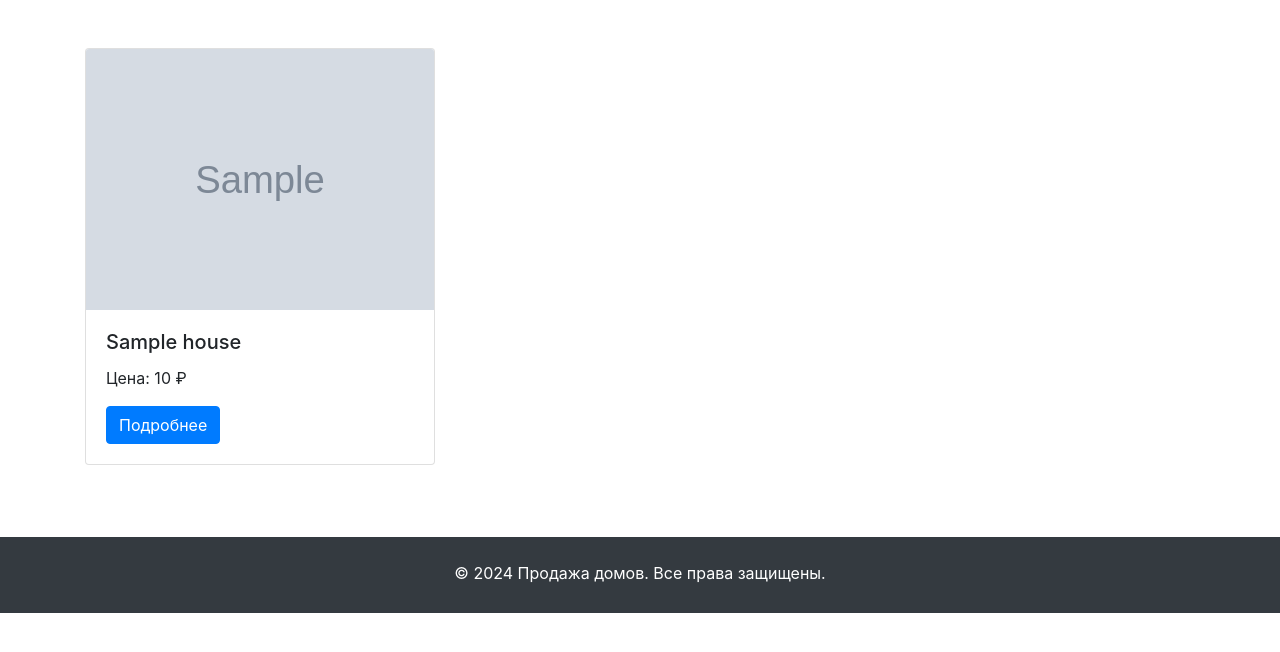
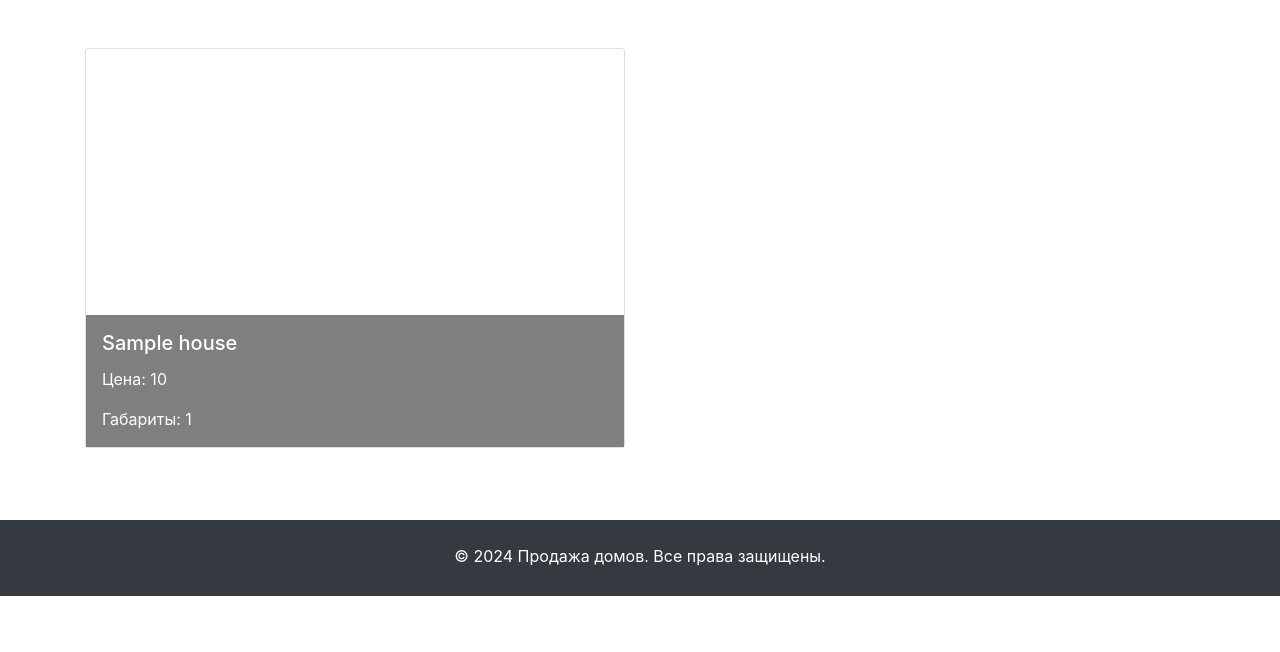
Before and after one commit to alexandr-prokhorov/ZMO, a Django app: template houses/templates/houses/house_list.html in a window 1280 px wide. Shown: the part 72-724 px from the top of the page. Run offline with Django 5.2, Linux system fonts and the light colour scheme; the template is opened without the code that fills it: most values are stand-ins (such as "Sample title", 1, 10 or a date in 2020); grey boxes marked "Sample" are stand-in pictures; some libraries are stand-ins or nearby versions.

Commit message:
1) внесены изменения в шаблоны 2) добавлено приложение houses

```diff
--- a/config/settings.py
+++ b/config/settings.py
@@ -41,7 +41,8 @@
     'django.contrib.staticfiles',
 
     # Мои приложения.
-    'users', 'houses'
+    'users',
+    'houses'
 ]
 
 MIDDLEWARE = [
--- a/houses/templates/houses/house_detail.html
+++ b/houses/templates/houses/house_detail.html
@@ -6,14 +6,14 @@
     <div class="card">
         <div class="row g-0">
             <div class="col-md-6">
-                {% if house.photo %}
-                    <img src="{{ house.photo.url }}" class="img-fluid rounded-start" alt="{{ house.name }}">
+                {% if house.photo_house %}
+                    <img src="{{ house.photo_house.url }}" class="img-fluid rounded-start" alt="{{ house.name }}">
                 {% endif %}
             </div>
             <div class="col-md-6">
                 <div class="card-body">
                     <h1 class="card-title">{{ house.name }}</h1>
-                    <p class="card-text"><strong>Цена:</strong> {{ house.price }} ₽</p>
+                    <p class="card-text"><strong>Цена:</strong> {{ house.price }} </p>
                     <p class="card-text"><strong>Габариты:</strong> {{ house.size }}</p>
                     <p class="card-text"><strong>Описание:</strong> {{ house.description }}</p>
                     <a href="{% url 'house-list' %}" class="btn btn-secondary">Назад к списку</a>
--- a/houses/templates/houses/house_list.html
+++ b/houses/templates/houses/house_list.html
@@ -5,17 +5,24 @@
 {% block content %}
     <div class="row">
         {% for house in houses %}
-            <div class="col-md-4 mb-4">
-                <div class="card">
-                    {% if house.photo %}
-                        <img src="{{ house.photo.url }}" class="card-img-top" alt="{{ house.name }}">
-                    {% endif %}
-                    <div class="card-body">
+            <div class="col-md-6 mb-4">
+                <a href="{% url 'house-detail' house.pk %}" class="card clickable-card" style="
+                    background-image: url('{{ house.preview_image.url }}');
+                    background-size: cover;
+                    background-position: center;
+                    height: 400px;
+                    color: white;
+                    text-decoration: none;
+                    display: flex;
+                    flex-direction: column;
+                    justify-content: flex-end;
+                ">
+                    <div style="background: rgba(0, 0, 0, 0.5); padding: 1rem;">
                         <h5 class="card-title">{{ house.name }}</h5>
-                        <p class="card-text">Цена: {{ house.price }} ₽</p>
-                        <a href="{% url 'house-detail' house.pk %}" class="btn btn-primary">Подробнее</a>
+                        <p class="card-text">Цена: {{ house.price }} </p>
+                        <p class="card-text">Габариты: {{ house.size }}</p>
                     </div>
-                </div>
+                </a>
             </div>
         {% endfor %}
     </div>
```
